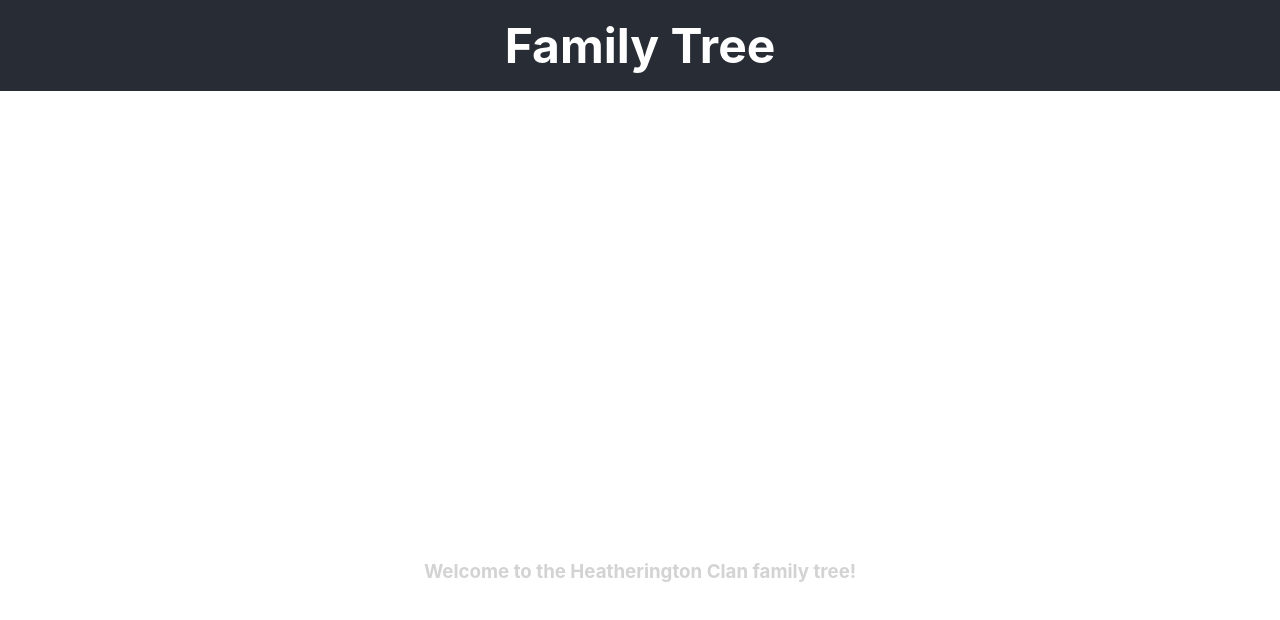
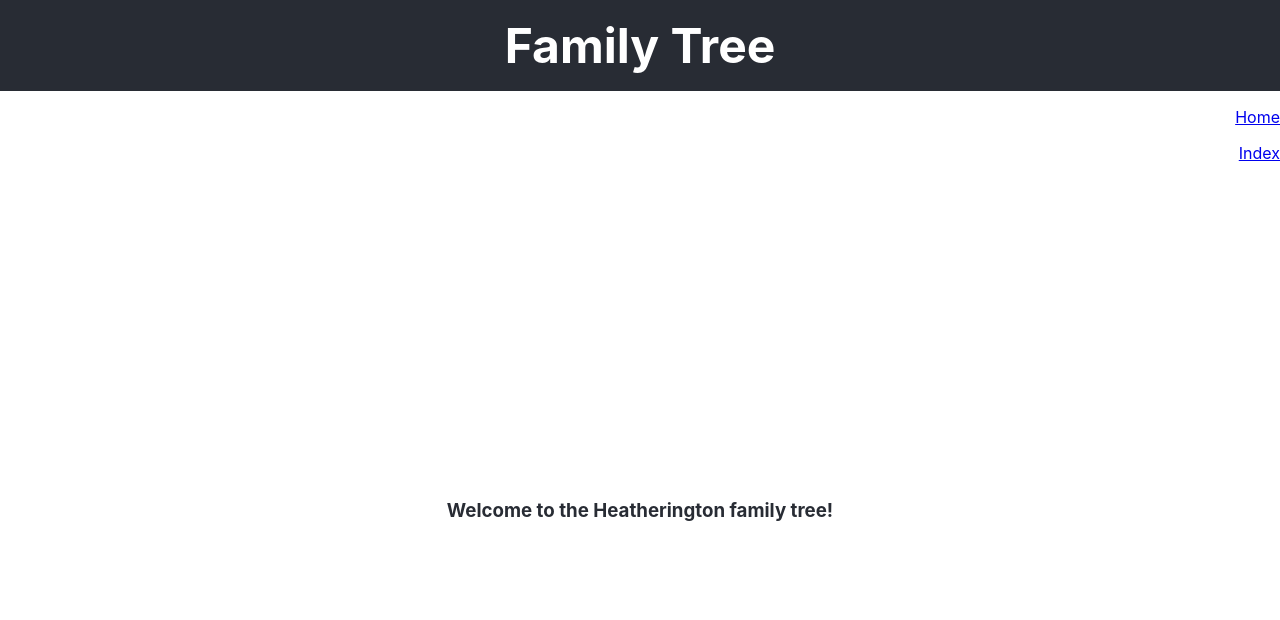
Before and after one commit to lizcramerfox/family-tree-client, a React (Create React App) app: page / in a window 1280 px wide. Shown: the top 620 px of the page. Built offline with nearby package versions, Linux system fonts and the light colour scheme.

Commit message:
Adds nav links to Home and Index

```diff
--- a/src/App.js
+++ b/src/App.js
@@ -2,7 +2,7 @@ import PersonIndex from './PersonIndex';
 import Home from './Home';
 import './App.scss';
 import React from 'react'
-import { BrowserRouter as Router, Route } from 'react-router-dom'
+import { BrowserRouter as Router, Route, Link } from 'react-router-dom'
 
 
 function App() {
@@ -11,9 +11,14 @@ function App() {
     <div className="App">
       <header className="App-header">
         <h1>Family Tree</h1>
+        <nav>
+          <ul><Link to="/">Home</Link></ul>
+          <ul><Link to="/index">Index</Link></ul>
+        </nav>
       </header>
       <main className="App-body">
-        <Route path="/" component={Home} />
+        <Route path="/" exact component={Home} />
+        <Route path="/index" component={PersonIndex} />
       </main>
     </div>
   </Router>
--- a/src/App.scss
+++ b/src/App.scss
@@ -29,6 +29,10 @@ h2 {
     padding: 1rem;
     font-size: 3rem;
   }
+
+  nav {
+    text-align: right;
+  }
 }
 
 .App-body {
@@ -43,7 +47,7 @@ h2 {
 }
 
 .home {
-  margin-top: 5rem;
+  color: #282c34;
 }
 
 .person-preview {
--- a/src/Home.js
+++ b/src/Home.js
@@ -4,7 +4,7 @@ import './App.scss'
 class Home extends Component {
   render() {
     return(
-      <h3 className="home">Welcome to the Heatherington Clan family tree!</h3>
+      <h3 className="home">Welcome to the Heatherington family tree!</h3>
     )
   }
 }
--- a/src/PersonShow.js
+++ b/src/PersonShow.js
@@ -1,4 +1,5 @@
 import React, { Component } from 'react'
+import { withRouter } from 'react-router-dom'
 
 class PersonShow extends Component {
   constructor(props) {
@@ -47,4 +48,4 @@ class PersonShow extends Component {
   }
 }
 
-export default PersonShow
+export default withRouter(PersonShow)
```
